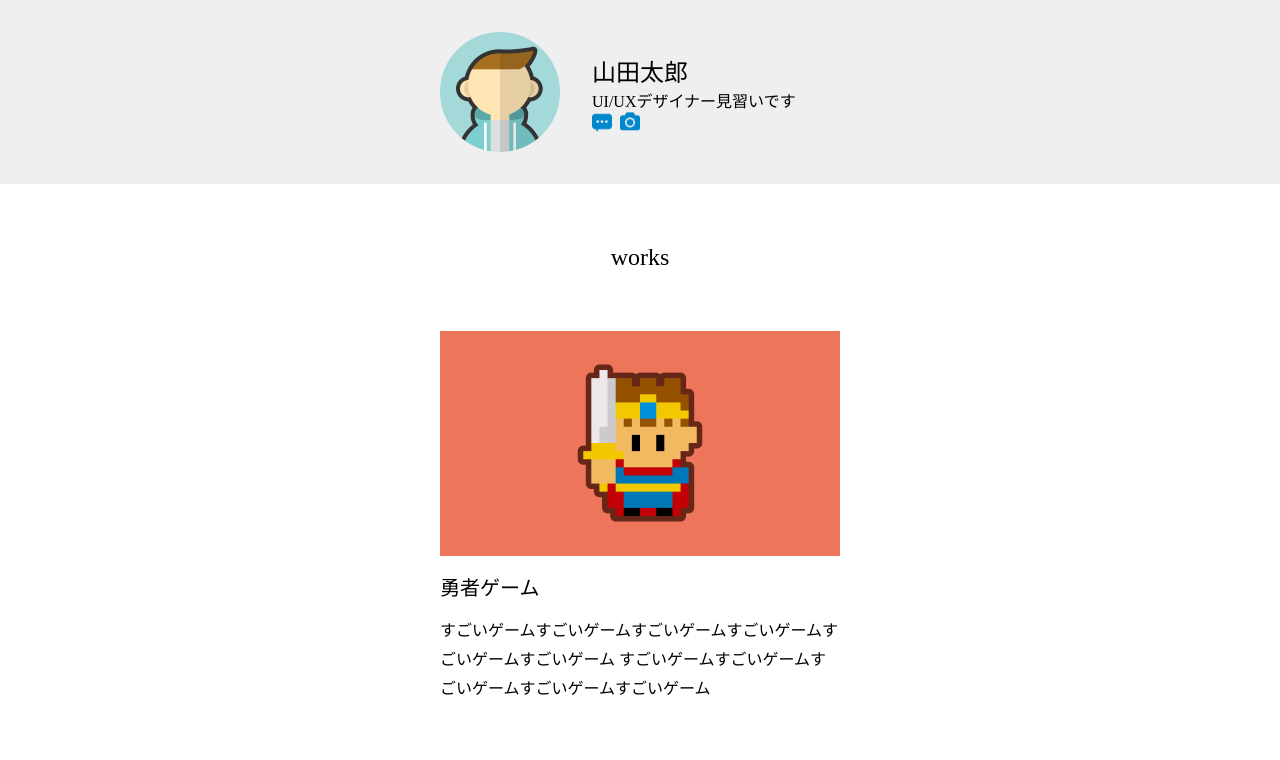
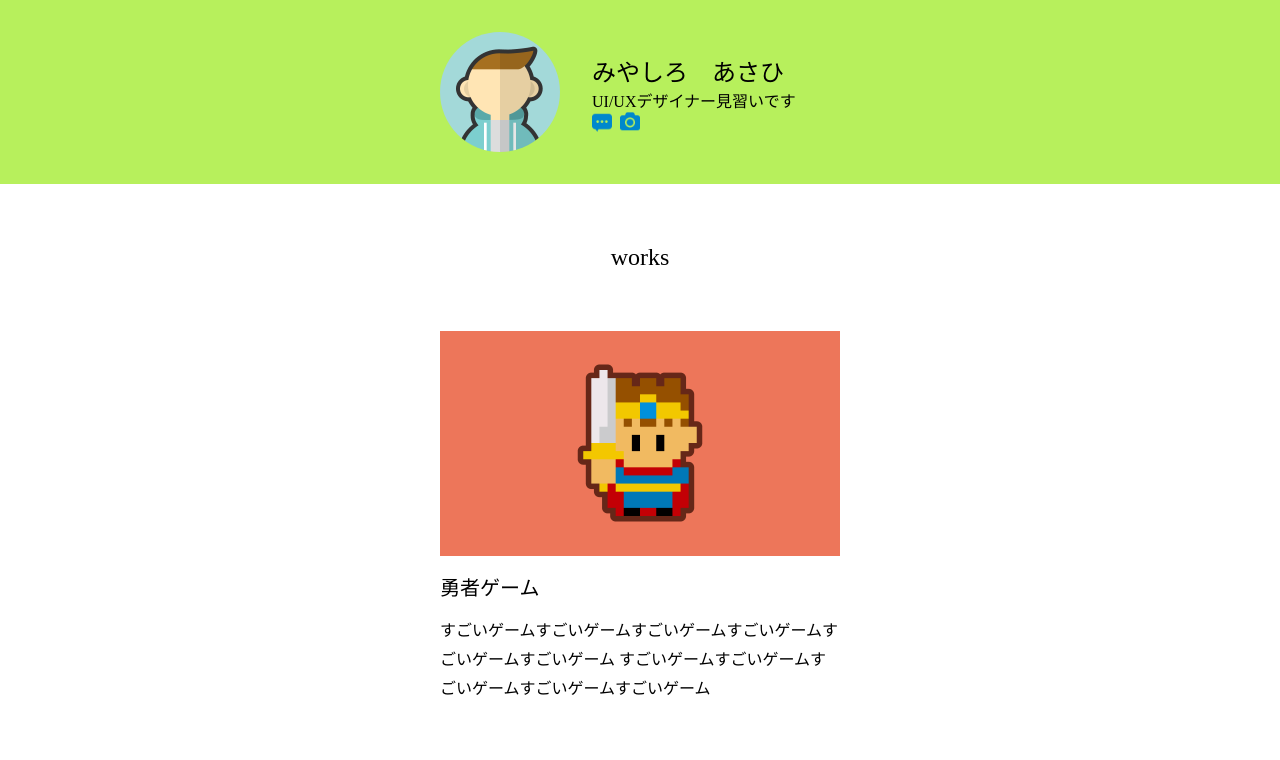
Before and after one commit to miyashiroasahi58/myportfolio, a plain HTML site: page index.html in a window 1280 px wide. Shown: the top 760 px of the page. Drawn offline with Linux system fonts and the light colour scheme.

Commit message:
Add files via upload

```diff
--- a/css/style.css
+++ b/css/style.css
@@ -22,7 +22,7 @@ h2 {
 
 /* header */
 header {
-  background: #efefef;
+  background: #b7f05c;
 }
 header .container {
   padding: 32px 0;
--- a/index.html
+++ b/index.html
@@ -20,7 +20,7 @@
          class="icon">
       </div>
       <div>
-        <h1>山田太郎</h1>
+        <h1>みやしろ　あさひ</h1>
         <p>UI/UXデザイナー見習いです</p>
         <ul>
           <li>
```
